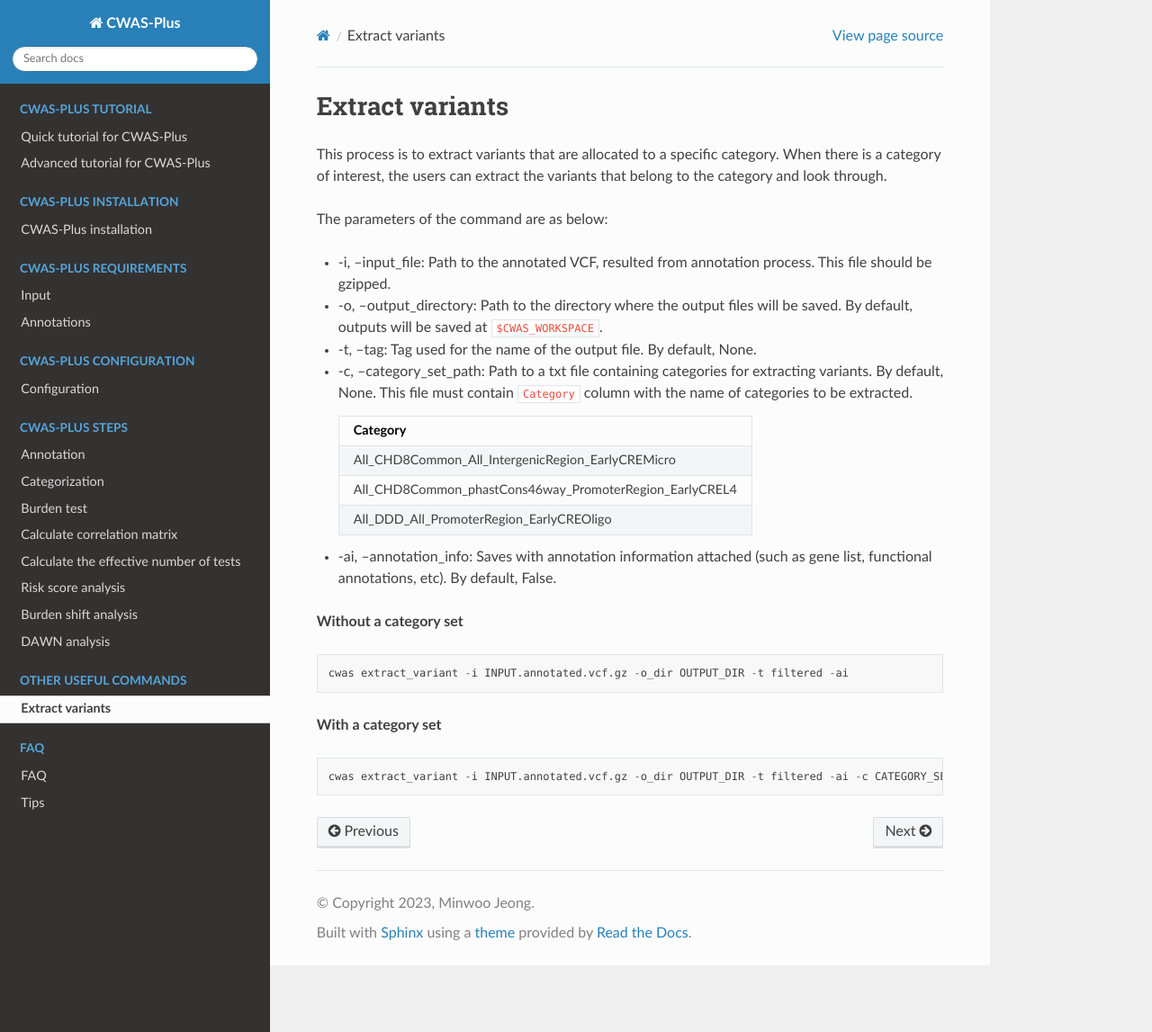
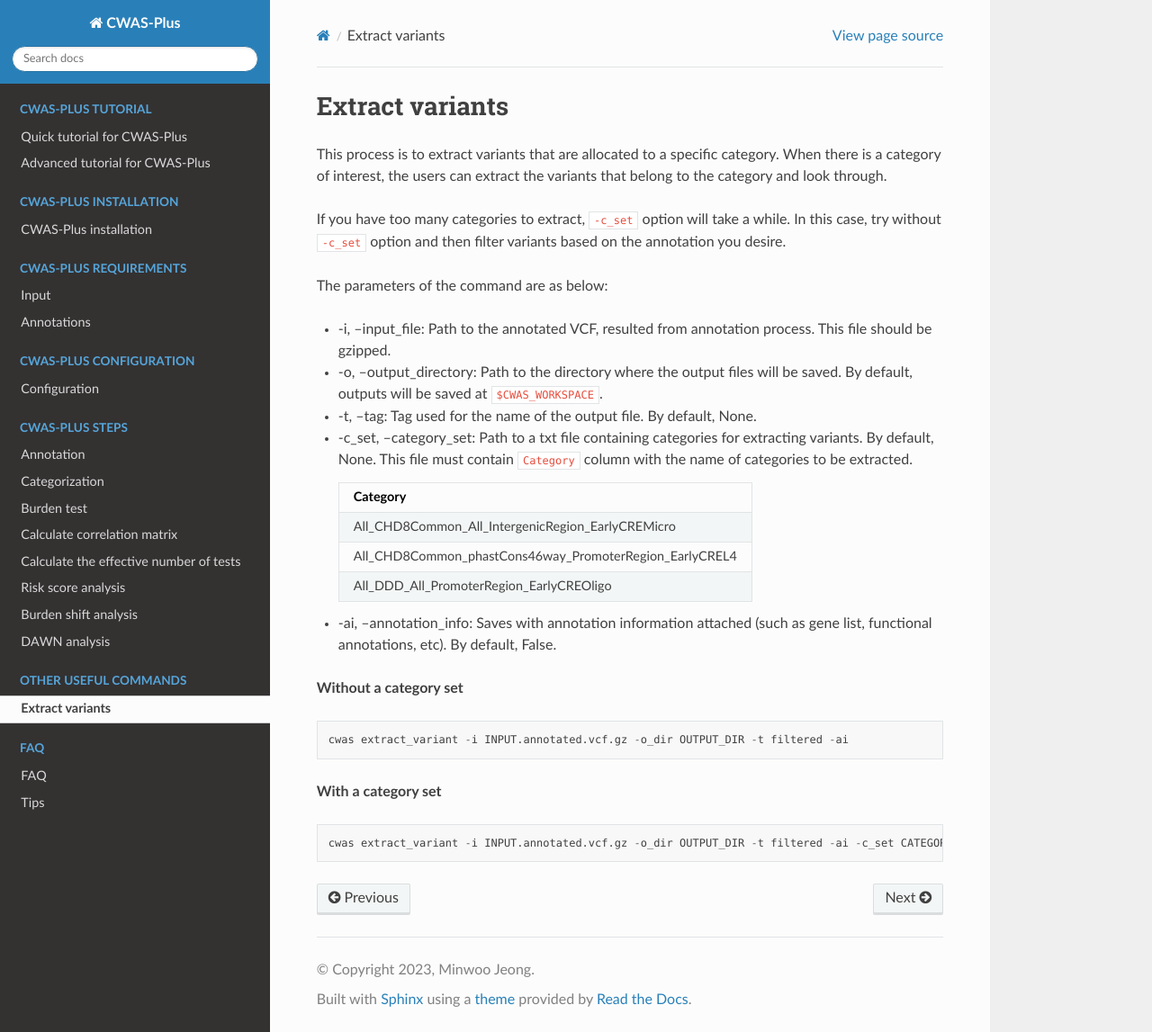
Before and after one commit to joonan-lab/cwas, a Sphinx documentation site: the page built from docs/utils/extract_variants.rst, in a window 1280 px wide and 1147 px high. Shown: the whole window at 90% size. Built offline with Sphinx 7.4.7 and the Read the Docs theme 2.0.0, drawn with Linux system fonts in a browser that asks for light colours.

Commit message:
Update extract_variants.rst

```diff
--- a/docs/utils/extract_variants.rst
+++ b/docs/utils/extract_variants.rst
@@ -4,12 +4,14 @@
 
 This process is to extract variants that are allocated to a specific category. When there is a category of interest, the users can extract the variants that belong to the category and look through.
 
+If you have too many categories to extract, ``-c_set`` option will take a while. In this case, try without ``-c_set`` option and then filter variants based on the annotation you desire.
+
 The parameters of the command are as below:
 
 - -i, --input_file: Path to the annotated VCF, resulted from annotation process. This file should be gzipped.
 - -o, --output_directory: Path to the directory where the output files will be saved. By default, outputs will be saved at ``$CWAS_WORKSPACE``.
 - -t, --tag: Tag used for the name of the output file. By default, None.
-- -c, --category_set_path: Path to a txt file containing categories for extracting variants. By default, None. This file must contain ``Category`` column with the name of categories to be extracted.
+- -c_set, --category_set: Path to a txt file containing categories for extracting variants. By default, None. This file must contain ``Category`` column with the name of categories to be extracted.
 
   +-------------------------------------------------------+
   |Category                                               |
@@ -34,4 +36,4 @@
 
 .. code-block:: solidity
 
-    cwas extract_variant -i INPUT.annotated.vcf.gz -o_dir OUTPUT_DIR -t filtered -ai -c CATEGORY_SET.txt -ai
+    cwas extract_variant -i INPUT.annotated.vcf.gz -o_dir OUTPUT_DIR -t filtered -ai -c_set CATEGORY_SET.txt -ai
```
